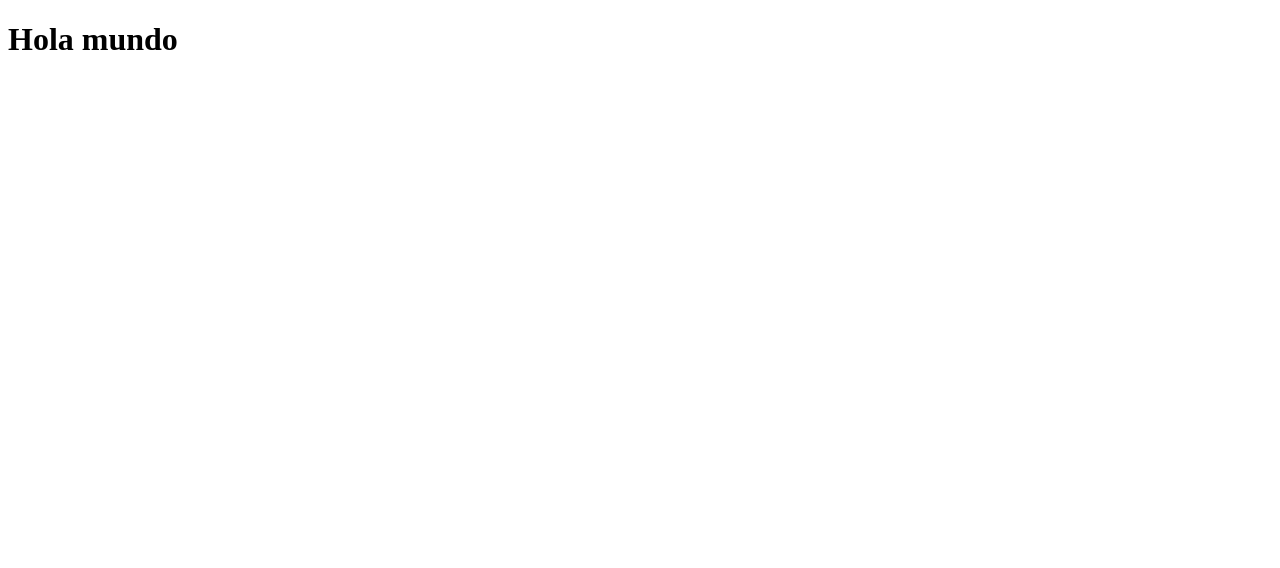
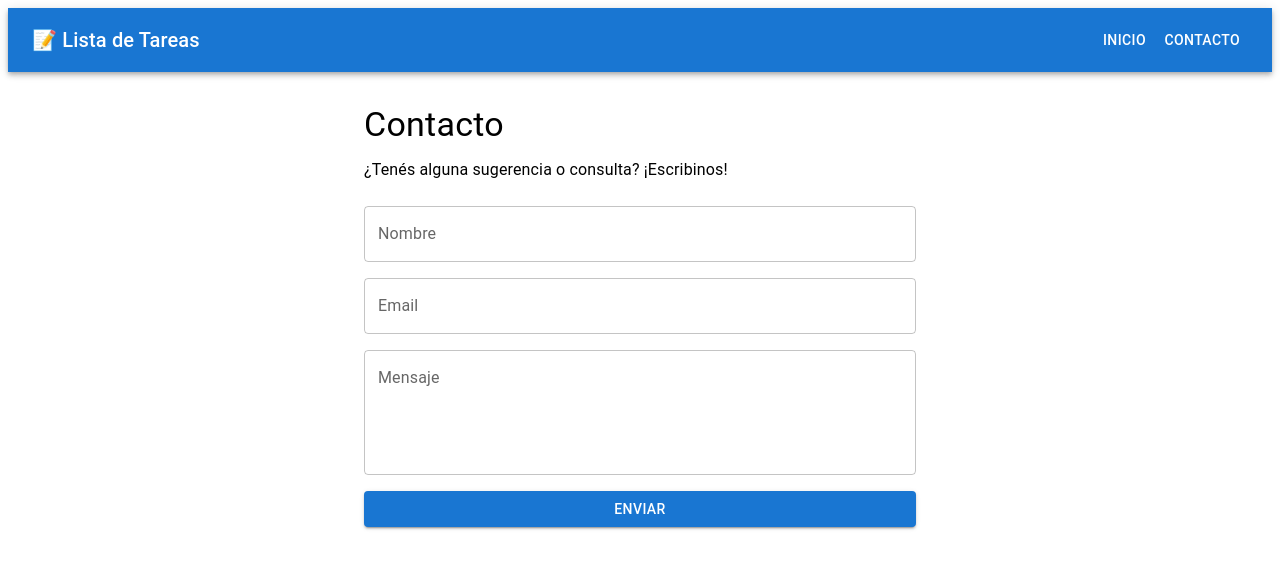
Before and after one commit to MartinaGullon/modulo-3-react-icaro-martina-gullon, a React (Vite) app: page /contact in a window 1280 px wide. Shown: the top 568 px of the page. Built offline with nearby package versions, Linux system fonts and the light colour scheme.

Commit message:
Componentes, páginas y ruteo con React Router implementados

```diff
--- a/src/App.jsx
+++ b/src/App.jsx
@@ -1,8 +1,17 @@
+import { BrowserRouter, Routes, Route } from 'react-router-dom'
+import Navbar from './components/Navbar'
+import Home from './pages/Home'
+import Contact from './pages/Contact'
+
 function App() {
   return (
-    <div>
-      <h1>Hola mundo</h1>
-    </div>
+    <BrowserRouter>
+      <Navbar />
+      <Routes>
+        <Route path="/" element={<Home />} />
+        <Route path="/contact" element={<Contact />} />
+      </Routes>
+    </BrowserRouter>
   )
 }
 
--- /dev/null
+++ b/src/pages/contact.jsx
@@ -0,0 +1,71 @@
+import Container from '@mui/material/Container'
+import Typography from '@mui/material/Typography'
+import Box from '@mui/material/Box'
+import TextField from '@mui/material/TextField'
+import Button from '@mui/material/Button'
+import { useState } from 'react'
+import Alert from '@mui/material/Alert'
+
+const Contact = () => {
+  const [sent, setSent] = useState(false)
+  const [form, setForm] = useState({ name: '', email: '', message: '' })
+
+  const handleChange = (e) => {
+    setForm({ ...form, [e.target.name]: e.target.value })
+  }
+
+  const handleSubmit = (e) => {
+    e.preventDefault()
+    if (!form.name || !form.email || !form.message) return
+    setSent(true)
+  }
+
+  return (
+    <Container maxWidth="sm" sx={{ marginTop: 4 }}>
+      <Typography variant="h4" gutterBottom>
+        Contacto
+      </Typography>
+      <Typography variant="body1" sx={{ marginBottom: 3 }}>
+        ¿Tenés alguna sugerencia o consulta? ¡Escribinos!
+      </Typography>
+
+      {sent ? (
+        <Alert severity="success">
+          ¡Mensaje enviado con éxito! Gracias por escribirnos 😊
+        </Alert>
+      ) : (
+        <Box component="form" onSubmit={handleSubmit} sx={{ display: 'flex', flexDirection: 'column', gap: 2 }}>
+          <TextField
+            label="Nombre"
+            name="name"
+            value={form.name}
+            onChange={handleChange}
+            fullWidth
+          />
+          <TextField
+            label="Email"
+            name="email"
+            type="email"
+            value={form.email}
+            onChange={handleChange}
+            fullWidth
+          />
+          <TextField
+            label="Mensaje"
+            name="message"
+            value={form.message}
+            onChange={handleChange}
+            multiline
+            rows={4}
+            fullWidth
+          />
+          <Button type="submit" variant="contained" color="primary">
+            Enviar
+          </Button>
+        </Box>
+      )}
+    </Container>
+  )
+}
+
+export default Contact
--- /dev/null
+++ b/src/pages/home.jsx
@@ -0,0 +1,62 @@
+import { useEffect, useState } from 'react'
+import Container from '@mui/material/Container'
+import Typography from '@mui/material/Typography'
+import List from '@mui/material/List'
+import Alert from '@mui/material/Alert'
+import CircularProgress from '@mui/material/CircularProgress'
+import Box from '@mui/material/Box'
+import TaskForm from '../components/TaskForm'
+import TaskItem from '../components/TaskItem'
+import useTaskStore from '../store/taskStore'
+
+const Home = () => {
+  const tasks = useTaskStore((state) => state.tasks)
+  const [quote, setQuote] = useState('')
+  const [loading, setLoading] = useState(true)
+  const [error, setError] = useState(false)
+
+  useEffect(() => {
+    fetch('https://uselessfacts.jsph.pl/api/v2/facts/random?language=en')
+      .then((res) => res.json())
+      .then((data) => {
+        setQuote(data.text)
+        setLoading(false)
+      })
+      .catch(() => {
+        setError(true)
+        setLoading(false)
+      })
+  }, [])
+
+  return (
+    <Container maxWidth="md" sx={{ marginTop: 4 }}>
+      <Typography variant="h4" gutterBottom>
+        Mis Tareas
+      </Typography>
+
+      <Box sx={{ marginBottom: 3 }}>
+        {loading && <CircularProgress size={20} />}
+        {error && <Alert severity="error">No se pudo cargar el dato curioso.</Alert>}
+        {!loading && !error && (
+          <Alert severity="info">💡 Dato curioso del día: {quote}</Alert>
+        )}
+      </Box>
+
+      <TaskForm />
+
+      {tasks.length === 0 ? (
+        <Typography variant="body1" color="text.secondary">
+          No hay tareas todavía. ¡Agregá una!
+        </Typography>
+      ) : (
+        <List>
+          {tasks.map((task) => (
+            <TaskItem key={task.id} task={task} />
+          ))}
+        </List>
+      )}
+    </Container>
+  )
+}
+
+export default Home
--- a/src/store/taskStore.js
+++ b/src/store/taskStore.js
@@ -1,6 +1,9 @@
 import { create } from 'zustand'
+import { persist } from 'zustand/middleware'
 
-const useTaskStore = create((set) => ({
+const useTaskStore = create(
+  persist(
+    (set) => ({
       tasks: [],
 
       addTask: (title) => set((state) => ({
@@ -26,6 +29,11 @@ const useTaskStore = create((set) => ({
           task.id === id ? { ...task, title: newTitle } : task
         )
       })),
-}))
+    }),
+    {
+      name: 'tasks-storage',
+    }
+  )
+)
 
 export default useTaskStore
```
Lines whose indentation alone changed are shown as unchanged.
